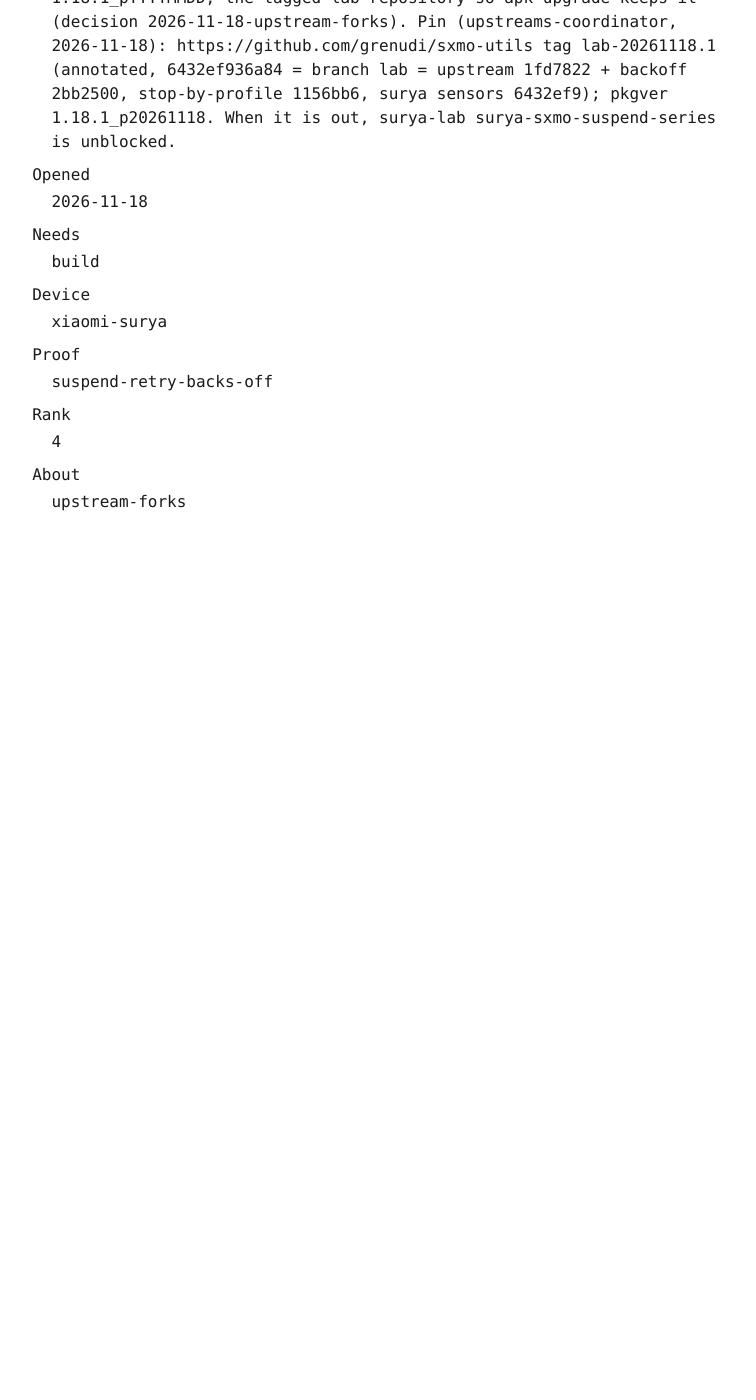
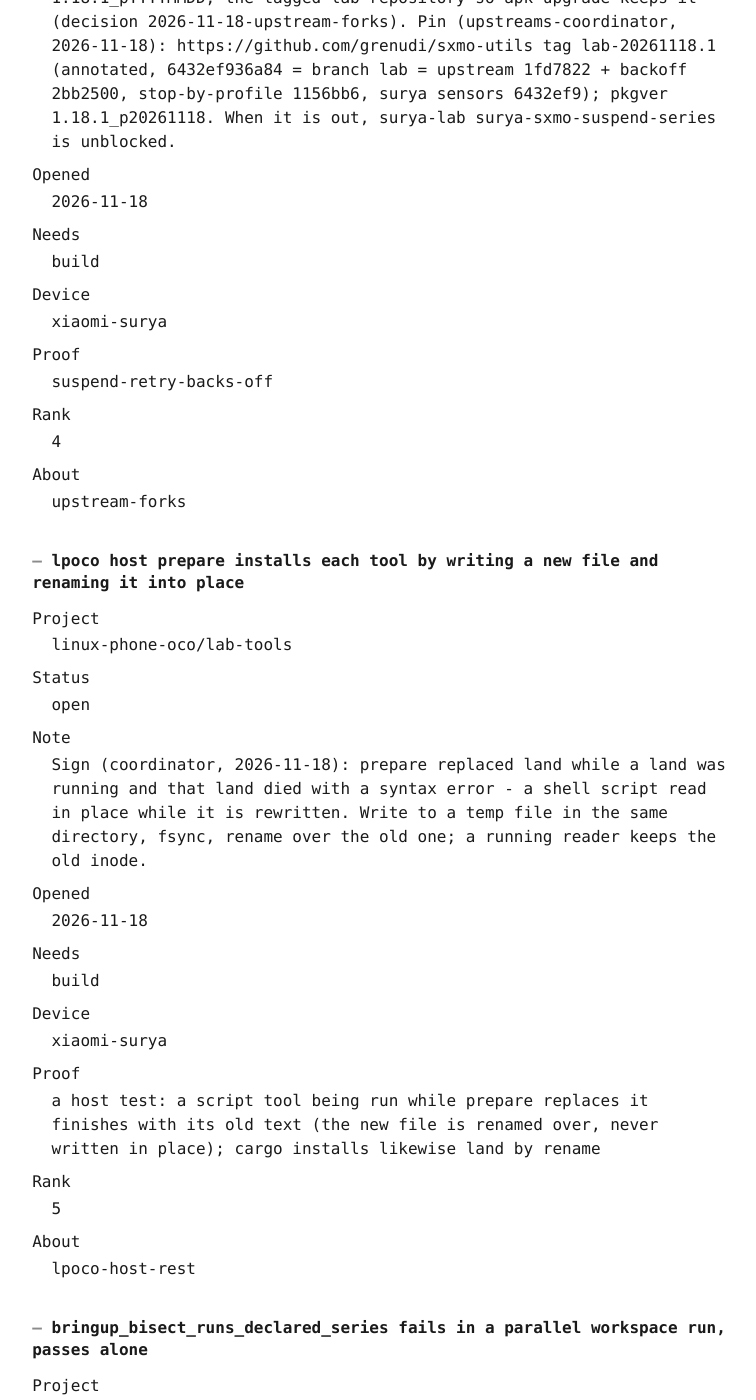
Before and after one commit to linux-phone-oco/docs, a Jekyll site: the page built from docs/backlog.md, in a window 1280 px wide and 1400 px high, scrolled down 105134 px. Shown: the whole window, without its empty margins (261-1017 px from the left). Built offline with Jekyll 4.4.1, drawn with Linux system fonts in a browser that asks for light colours; our own code applies the rules of GitHub Pages for plain Markdown files; before the commit the page ends 105764 px from its top, so only the background shows below that; some of the changed text lies outside the part shown.

Commit message:
chore(backlog): three lab-tools signs - atomic installs, two parallel test flakes (#476)
Co-Authored-By: Claude Opus 5.5 <noreply@anthropic.com>

Landed-by: orchestration.a682c2

```diff
--- a/docs/backlog.md
+++ b/docs/backlog.md
@@ -4180,3 +4180,93 @@ Rank
 
 About
 : upstream-forks
+
+
+<a id="host-install-atomic"></a>
+### lpoco host prepare installs each tool by writing a new file and renaming it into place
+
+Project
+: linux-phone-oco/lab-tools
+
+Status
+: open
+
+Note
+: Sign (coordinator, 2026-11-18): prepare replaced land while a land was running and that land died with a syntax error - a shell script read in place while it is rewritten. Write to a temp file in the same directory, fsync, rename over the old one; a running reader keeps the old inode.
+
+Opened
+: 2026-11-18
+
+Needs
+: build
+
+Device
+: xiaomi-surya
+
+Proof
+: a host test: a script tool being run while prepare replaces it finishes with its old text (the new file is renamed over, never written in place); cargo installs likewise land by rename
+
+Rank
+: 5
+
+About
+: lpoco-host-rest
+
+
+<a id="test-bisect-parallel-flake"></a>
+### bringup_bisect_runs_declared_series fails in a parallel workspace run, passes alone
+
+Project
+: linux-phone-oco/lab-tools
+
+Status
+: open
+
+Note
+: Sign (coordinator, 2026-11-18): failed once in a parallel workspace run, passes alone. Likely shared state between tests (a fixed temp path, cwd, or env var); give each test its own dir/env.
+
+Opened
+: 2026-11-18
+
+Needs
+: build
+
+Device
+: google-walleye
+
+Proof
+: cargo test --workspace passes 20 runs in a row with default parallelism
+
+Rank
+: 10
+
+About
+: bringup
+
+
+<a id="test-hold-parallel-flake"></a>
+### hold::tests::the_phone_is_held_by_one_change_at_a_time fails in a parallel workspace run, passes alone
+
+Project
+: linux-phone-oco/lab-tools
+
+Status
+: open
+
+Note
+: Sign (coordinator, 2026-11-18): failed once in a parallel workspace run, passes alone. Likely a shared lease file or lock path across tests; give each test its own.
+
+Opened
+: 2026-11-18
+
+Needs
+: build
+
+Device
+: xiaomi-surya
+
+Proof
+: cargo test --workspace passes 20 runs in a row with default parallelism
+
+Rank
+: 10
```
Also changed, not shown: docs/index.md (+1 -1 lines), data/backlog.json.
